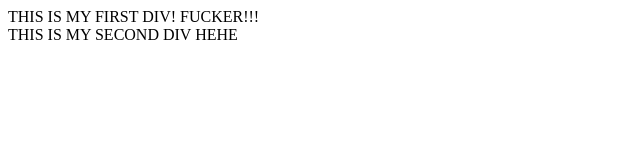
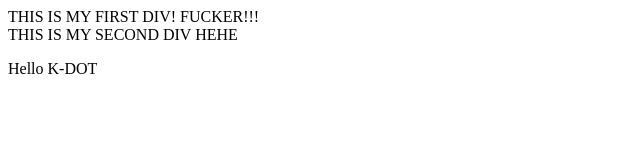
Before and after one commit to Gablot/demo-repo, a plain HTML site: page index.html in a window 1280 px wide. Shown: the whole page, without its empty margins (0-640 px from the left). Drawn offline with Linux system fonts and the light colour scheme.

Commit message:
Added Second Paragraph

```diff
--- a/index.html
+++ b/index.html
@@ -1,2 +1,3 @@
 <div> THIS IS MY FIRST DIV! FUCKER!!! </div>
 <div> THIS IS MY SECOND DIV HEHE</div>
+<p>Hello K-DOT</p>
```
